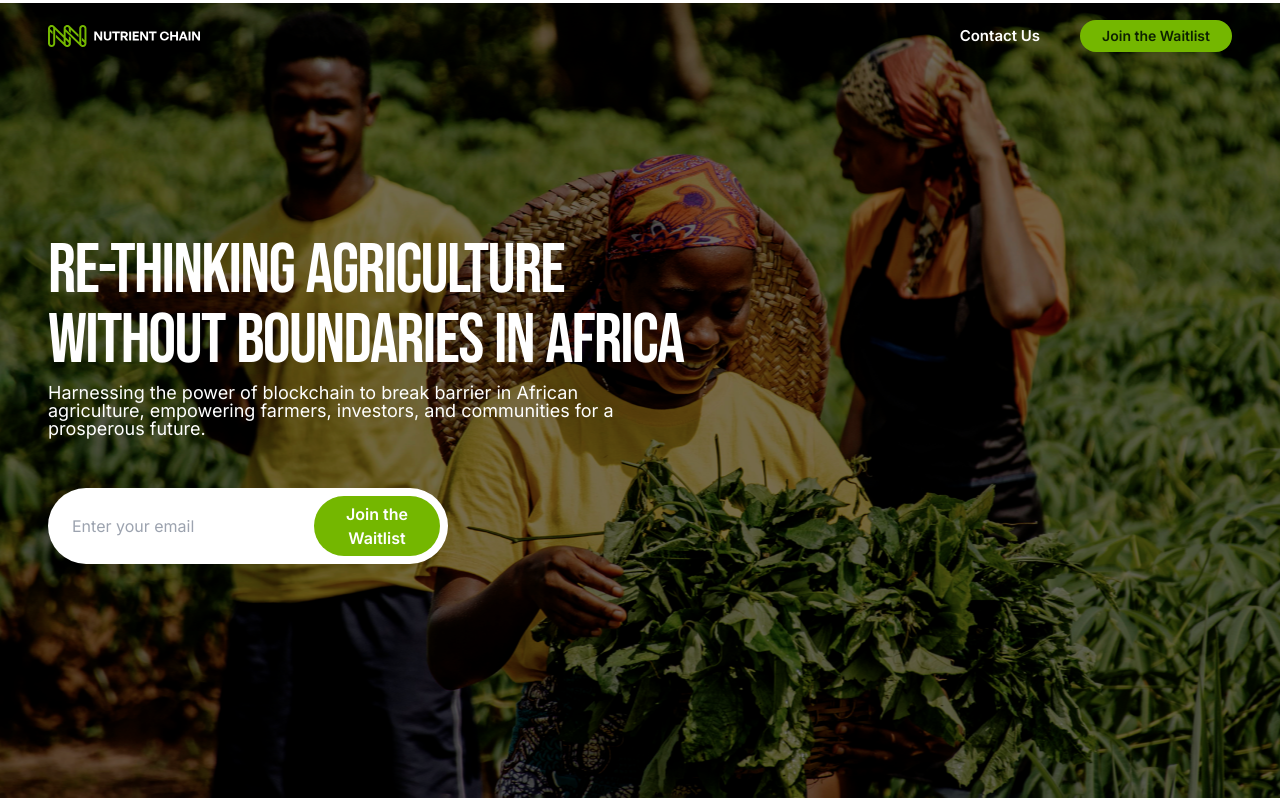
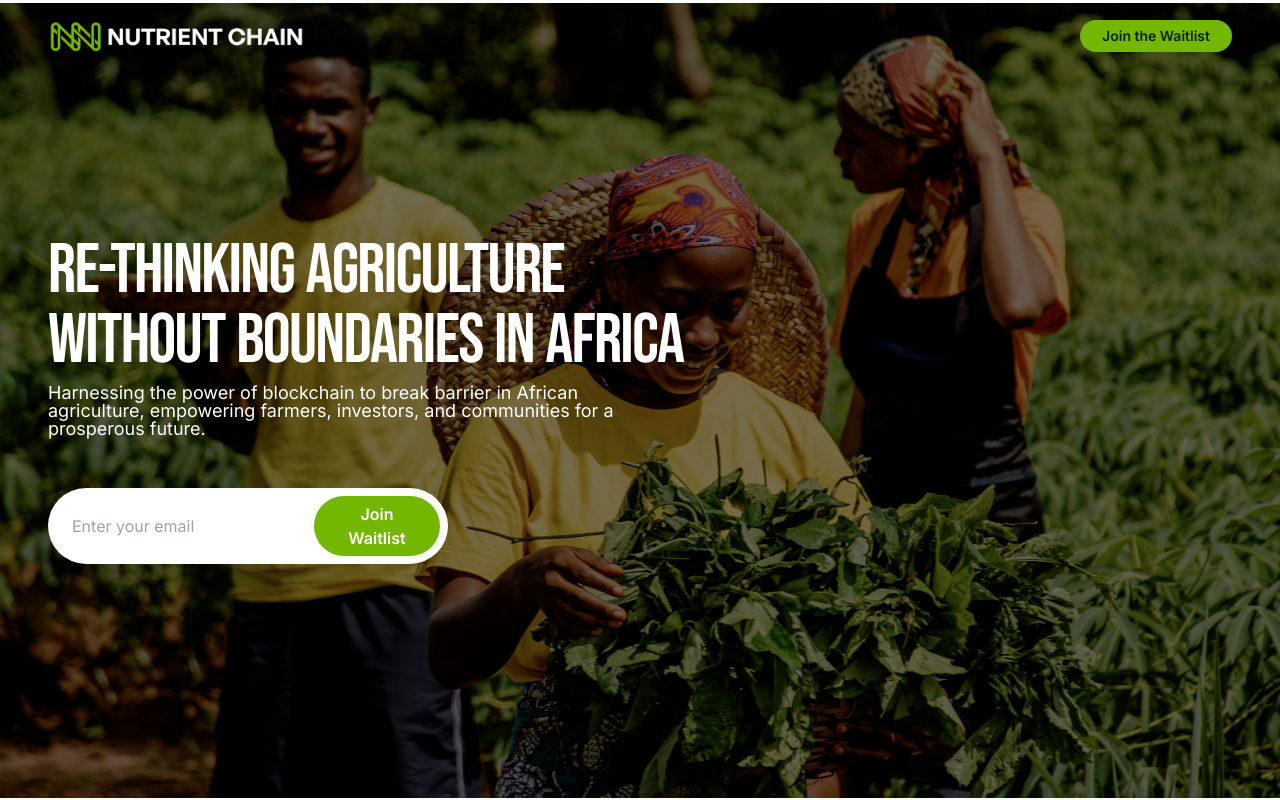
Before and after one commit to JayOnojah/nutrient-chain, a Next.js app: page / in a window 1280 px wide. Built offline with nearby package versions, Linux system fonts and the light colour scheme.

Commit message:
Typography

```diff
--- a/app/page.tsx
+++ b/app/page.tsx
@@ -32,8 +32,8 @@ export default function HomePage() {
               placeholder="Enter your email"
               className="flex-1 outline-none text-black px-2 py-1"
             />
-            <button className="py-[6px] px-[22px] bg-[#74B700] rounded-full font-semibold">
-              Join the Waitlist
+            <button className="py-[2px] lg:py-[6px] px-[10px] lg:px-[22px] bg-[#74B700] rounded-full font-semibold">
+              Join Waitlist
             </button>
           </div>
         </div>
--- a/components/header.tsx
+++ b/components/header.tsx
@@ -1,17 +1,14 @@
 import React from "react";
 
 import Image from "next/image";
-import logo from "@/public/svg/logo.svg";
+import logo from "@/public/images/logo.png";
 
 const Header = () => {
   return (
     <div className="flex items-center justify-between fixed px-6 xl:px-12 top-5 z-10 w-full mx-auto">
-      <Image src={logo} alt="" className="w-20 sm:w-[unset]" />
+      <Image src={logo} alt="NutrientChain Logo" className="w-44 lg:w-64" />
 
       <div className="flex items-center gap-4 xl:gap-[40px]">
-        <div className="text-xs lg:text-[15px] font-semibold text-white cursor-pointer">
-          Contact Us
-        </div>
         <button className="py-[6px] text-xs lg:text-sm px-3 md:px-[22px] bg-[#74B700] rounded-full font-semibold">
           Join the Waitlist
         </button>
```
Also changed, not shown: public/images/logo.png (added), public/svg/logo.png (added).
